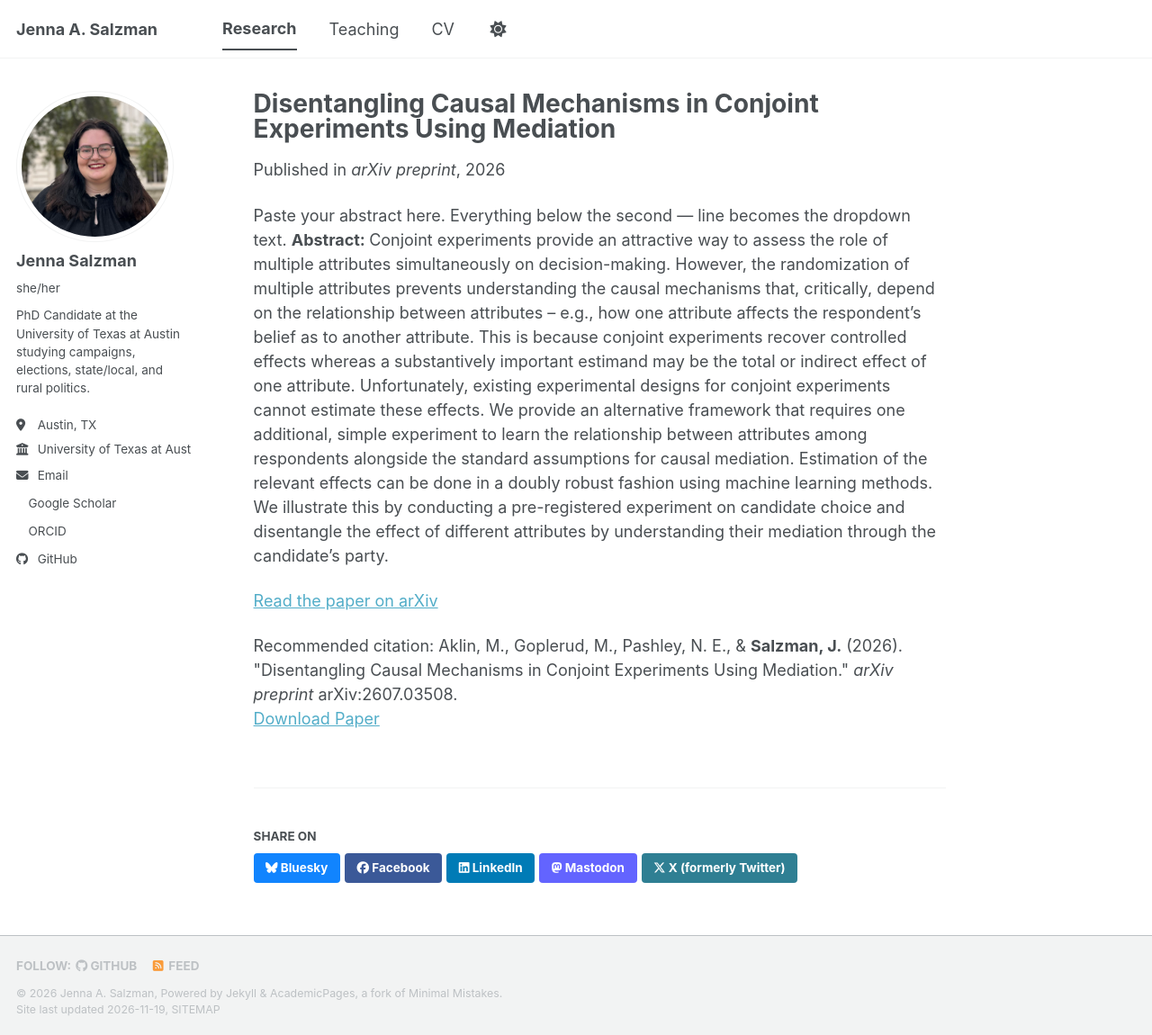
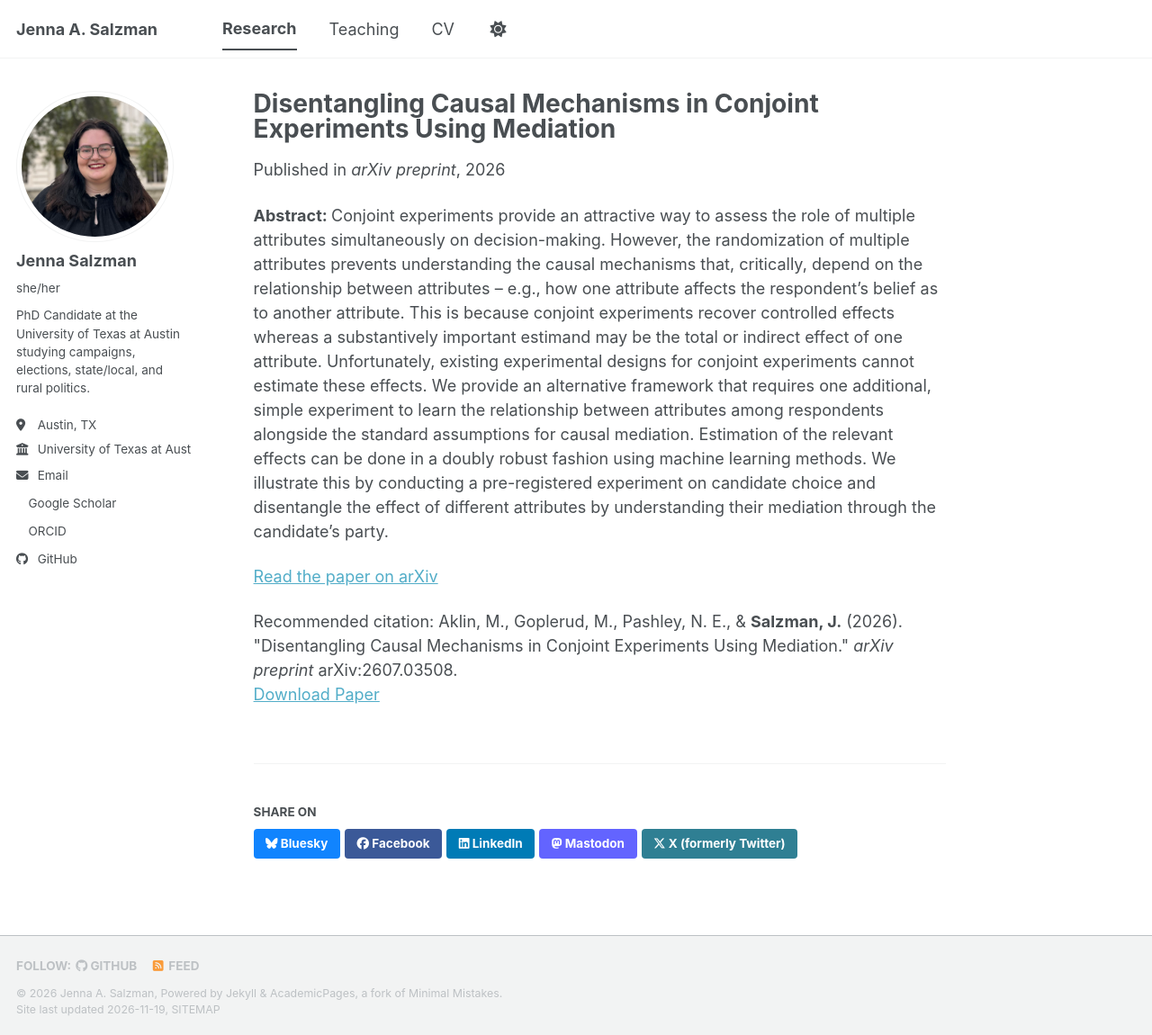
Before and after one commit to jasalzman/jasalzman.github.io, a Jekyll site: the page built from _publications/2026-07-03-conjoint-mediation.md, in a window 1280 px wide and 1150 px high. Shown: the whole window at 90% size. Built offline with Jekyll 4.4.1, drawn with Linux system fonts in a browser that asks for light colours; a script bundle is joined from its source files by our own code; a style sheet for code colours, icons or effects is not loaded.

Commit message:
Update 2026-07-03-conjoint-mediation.md

```diff
--- a/_publications/2026-07-03-conjoint-mediation.md
+++ b/_publications/2026-07-03-conjoint-mediation.md
@@ -9,7 +9,6 @@ authors: 'Michaël Aklin, Max Goplerud, Nicole E. Pashley, and <b>Jenna Salzman<
 paperurl: 'https://arxiv.org/abs/2607.03508'
 citation: 'Aklin, M., Goplerud, M., Pashley, N. E., & <b>Salzman, J.</b> (2026). &quot;Disentangling Causal Mechanisms in Conjoint Experiments Using Mediation.&quot; <i>arXiv preprint</i> arXiv:2607.03508.'
 ---
-Paste your abstract here. Everything below the second --- line becomes the dropdown text.
 <b> Abstract: </b> Conjoint experiments provide an attractive way to assess the role of multiple attributes simultaneously on decision-making. However, the randomization of multiple attributes prevents understanding the causal mechanisms that, critically, depend on the relationship between attributes -- e.g., how one attribute affects the respondent's belief as to another attribute. This is because conjoint experiments recover controlled effects whereas a substantively important estimand may be the total or indirect effect of one attribute. Unfortunately, existing experimental designs for conjoint experiments cannot estimate these effects. We provide an alternative framework that requires one additional, simple experiment to learn the relationship between attributes among respondents alongside the standard assumptions for causal mediation. Estimation of the relevant effects can be done in a doubly robust fashion using machine learning methods. We illustrate this by conducting a pre-registered experiment on candidate choice and disentangle the effect of different attributes by understanding their mediation through the candidate's party.
 
 [Read the paper on arXiv](https://arxiv.org/abs/2607.03508)
```
